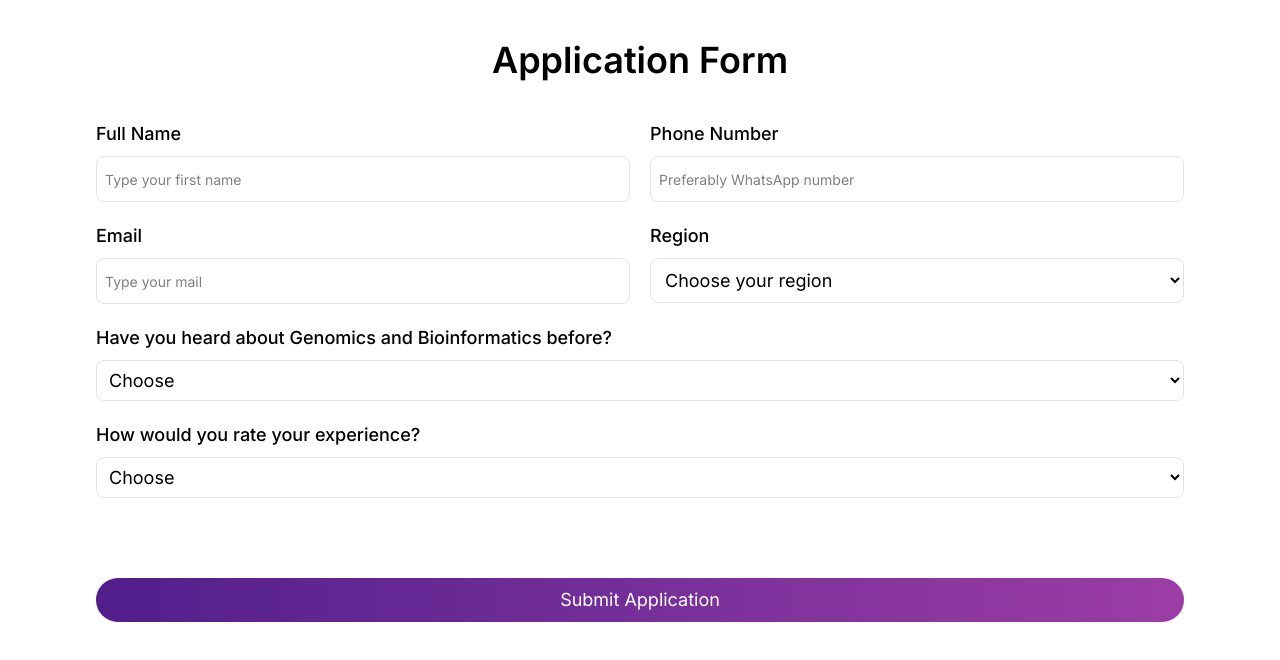
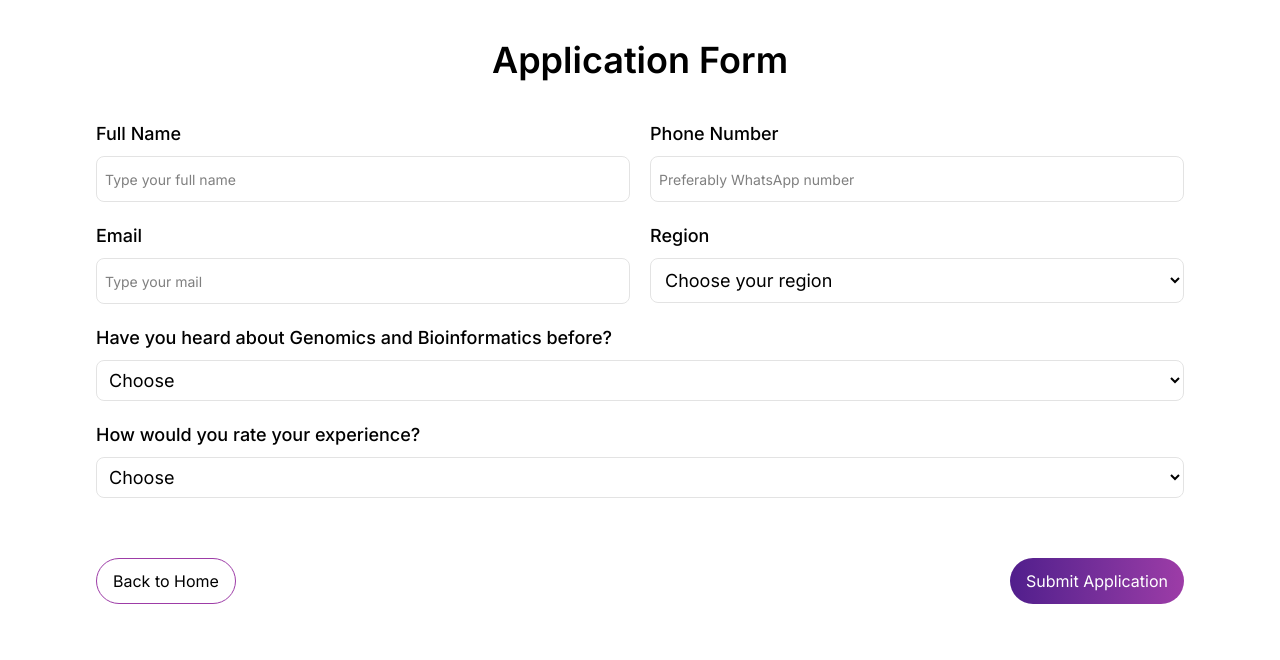
Before and after one commit to Omotolani30/GOGENEBIO, a React (Vite) app: page /form in a window 1280 px wide. Shown: the top 660 px of the page. Built offline with nearby package versions, Linux system fonts and the light colour scheme.

Commit message:
ui fixed

```diff
--- a/src/Pages/Form.jsx
+++ b/src/Pages/Form.jsx
@@ -1,5 +1,7 @@
 import React, { useState } from "react";
 import { supabase } from "../../supabaseClient";
+import { Link } from "react-router-dom";
+
 
 const Form = () => {
   const [formData, setFormData] = useState({
@@ -176,7 +178,7 @@ const Form = () => {
         Application Form
       </h2>
 
-      <form className="flex flex-col gap-10 md:gap-20" onSubmit={handleSubmit}>
+      <form className="flex flex-col gap-10 md:gap-15" onSubmit={handleSubmit}>
         <div className="grid gap-5">
           <div className="grid grid-cols-1 md:grid-cols-2 gap-5 text-sm md:text-lg">
             {/* Full Name */}
@@ -189,7 +191,7 @@ const Form = () => {
                 value={formData.full_name}
                 onChange={handleChange}
                 required
-                placeholder="Type your first name"
+                placeholder="Type your full name"
               />
             </div>
 
@@ -281,13 +283,20 @@ const Form = () => {
           </div>
         </div>
 
+        <div className="flex justify-between">
+          <Link to="/">
+            <button className="border border-[#9D3CA7] rounded-full p-2 px-2.5 md:p-2.5 md:px-4 text-[14px] md:text-[16px] cursor-pointer">
+              Back to Home
+            </button>
+          </Link>
           <button
-          className="bg-gradient-to-r from-[#511E8C] to-[#9D3CA7] rounded-full p-2 text-sm md:text-lg text-white cursor-pointer"
+            className="bg-gradient-to-r from-[#511E8C] to-[#9D3CA7] rounded-full p-2 px-2.5 md:p-2.5 md:px-4 text-[14px] md:text-[16px] text-white cursor-pointer"
             type="submit"
             disabled={loading}
           >
             {loading ? "Submitting..." : "Submit Application"}
           </button>
+        </div>
       </form>
 
       {message && <p className="mt-5 text-center">{message}</p>}
```
Lines whose indentation alone changed are shown as unchanged.
